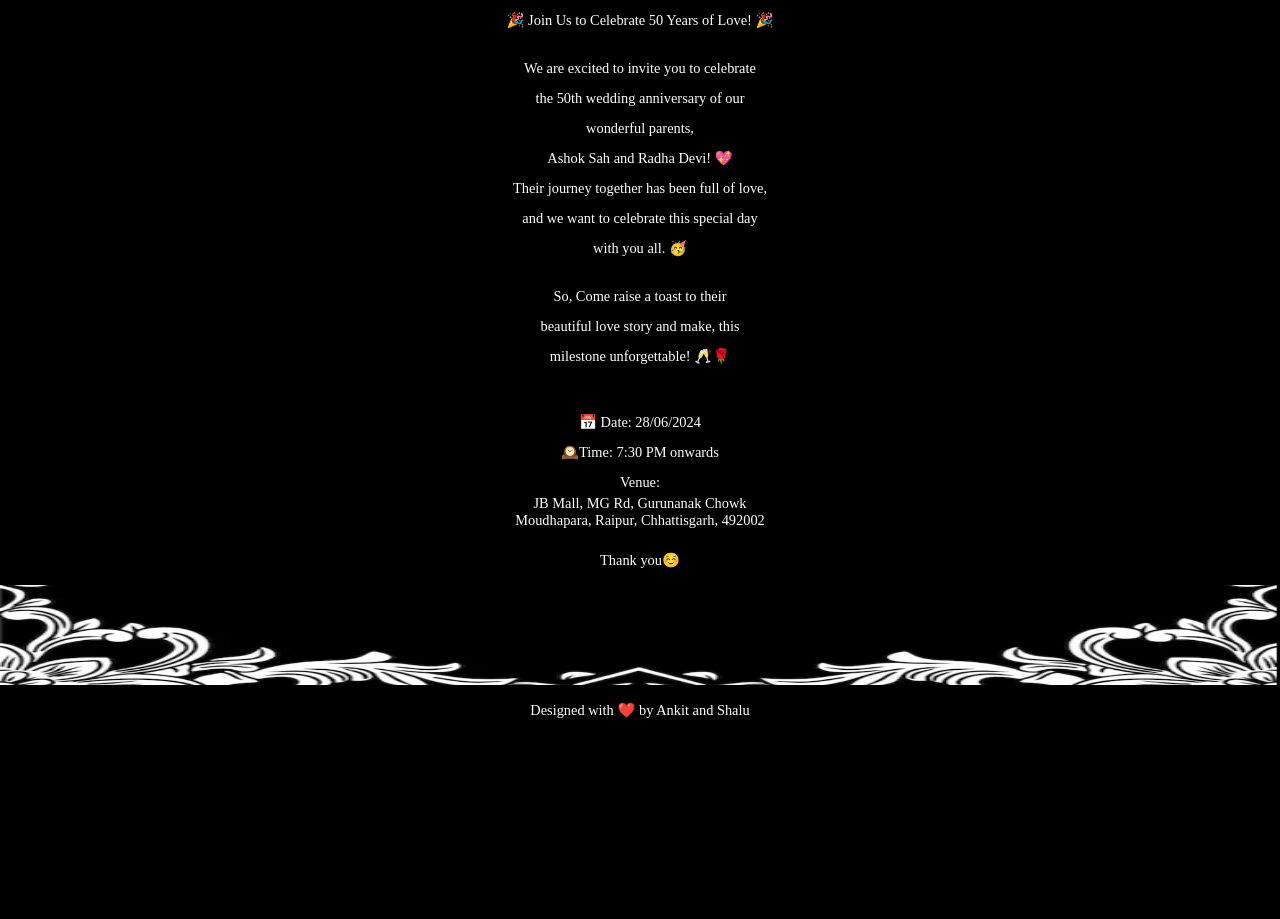
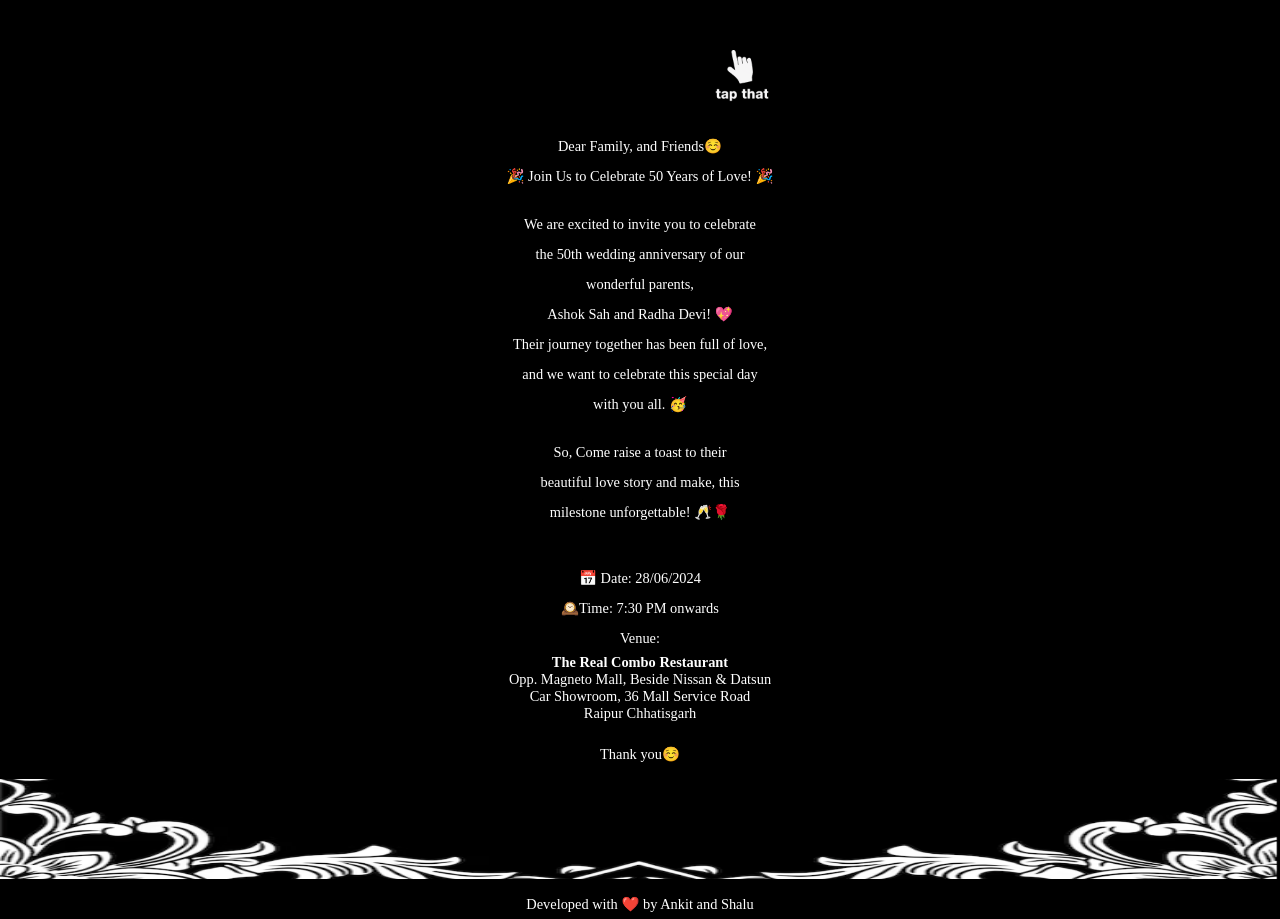
Before and after one commit to kumarankitgupta/AniversaryCard, a React (Vite) app: page / in a window 1280 px wide. Shown: the part 1505-2424 px from the top of the page. Before the commit the page ends 2230 px from the top, so only its background shows below. Built offline with nearby package versions, Linux system fonts and the light colour scheme; a web font is replaced by a local one.

Commit message:
minor changes

```diff
--- a/src/App.jsx
+++ b/src/App.jsx
@@ -4,6 +4,7 @@ import heartImage from "../public/heart.png";
 import celebAudio from "../public/nakuch.mp3";
 import borderUp from "../public/borderup.png";
 import borderDown from "../public/borderdo.png";
+import hand from "../public/hand.gif";
 import "./App.css";
 
 function App() {
@@ -64,7 +65,22 @@ function App() {
           </b>
         </div>
       </div>
-      <div className="heart_image" onClick={() => handlePlayAudio()}>
+      <div
+        className="heart_image"
+        onClick={() => handlePlayAudio()}
+        style={{ position: "relative" }}
+      >
+        <div
+          style={{
+            position: "absolute",
+            bottom: "-18%",
+            right: "39%",
+            zIndex: "1",
+          }}
+          onClick={() => handlePlayAudio()}
+        >
+          <img src={hand} width="80px" />
+        </div>
         <img
           src={heartImage}
           style={{ width: "70%" }}
@@ -73,88 +89,75 @@ function App() {
         />
       </div>
       <audio ref={audioRef} src={celebAudio} id="audioId" />
-
-      <div className="header_message">
+      <div className="header_message" style={{ marginTop: "13%" }}>
         <div>Dear Family, and Friends☺️</div>
       </div>
-
       <div className="header_message">
         <div>🎉 Join Us to Celebrate 50 Years of Love! 🎉</div>
       </div>
-
       <br></br>
       <div className="header_message">
         <div>We are excited to invite you to celebrate</div>
       </div>
-
       <div className="header_message">
         <div>the 50th wedding anniversary of our</div>
       </div>
-
       <div className="header_message">
         <div>wonderful parents, </div>
       </div>
-
       <div className="header_message">
         <div>Ashok Sah and Radha Devi! 💖</div>
       </div>
       <div className="header_message">
         <div>Their journey together has been full of love,</div>
       </div>
-
       <div className="header_message">
         <div>and we want to celebrate this special day</div>
       </div>
-
       <div className="header_message">
         <div>with you all. 🥳</div>
       </div>
-
       <br></br>
-
       <div className="header_message">
         <div>So, Come raise a toast to their</div>
       </div>
-
       <div className="header_message">
         <div>beautiful love story and make, this</div>
       </div>
-
       <div className="header_message">
         <div> milestone unforgettable! 🥂🌹</div>
       </div>
-
       <br></br>
       <br></br>
-
       <div className="header_message">
         <div>📅 Date: 28/06/2024</div>
       </div>
       <div className="header_message">
         <div>🕰️Time: 7:30 PM onwards</div>
       </div>
-
-      <div className="header_message">
+      <div className="header_message" style={{ marginBottom: "20px" }}>
         <div>Venue:</div>
       </div>
-
       <div className="header_message" style={{ flexDirection: "column" }}>
         <div>
-          <p>JB Mall, MG Rd, Gurunanak Chowk</p>
+          <b>The Real Combo Restaurant</b>
         </div>
-        <p>Moudhapara, Raipur, Chhattisgarh, 492002</p>
+        <div>
+          <p>Opp. Magneto Mall, Beside Nissan & Datsun</p>
+        </div>
+        <p>Car Showroom, 36 Mall Service Road</p>
+        <p>Raipur Chhatisgarh</p>
       </div>
+      <br></br>
       <br></br>
       <div className="header_message">
         <div>Thank you☺️</div>
       </div>
-
       <div className="border_image">
         <img src={borderDown} style={{ width: "100%" }} height={"100px"} />
       </div>
-
       <div className="header_message">
-        <div>Designed with ❤️ by Ankit and Shalu</div>
+        <div>Developed with ❤️ by Ankit and Shalu</div>
       </div>
     </>
   );
```
Also changed, not shown: public/hand.gif (added).
